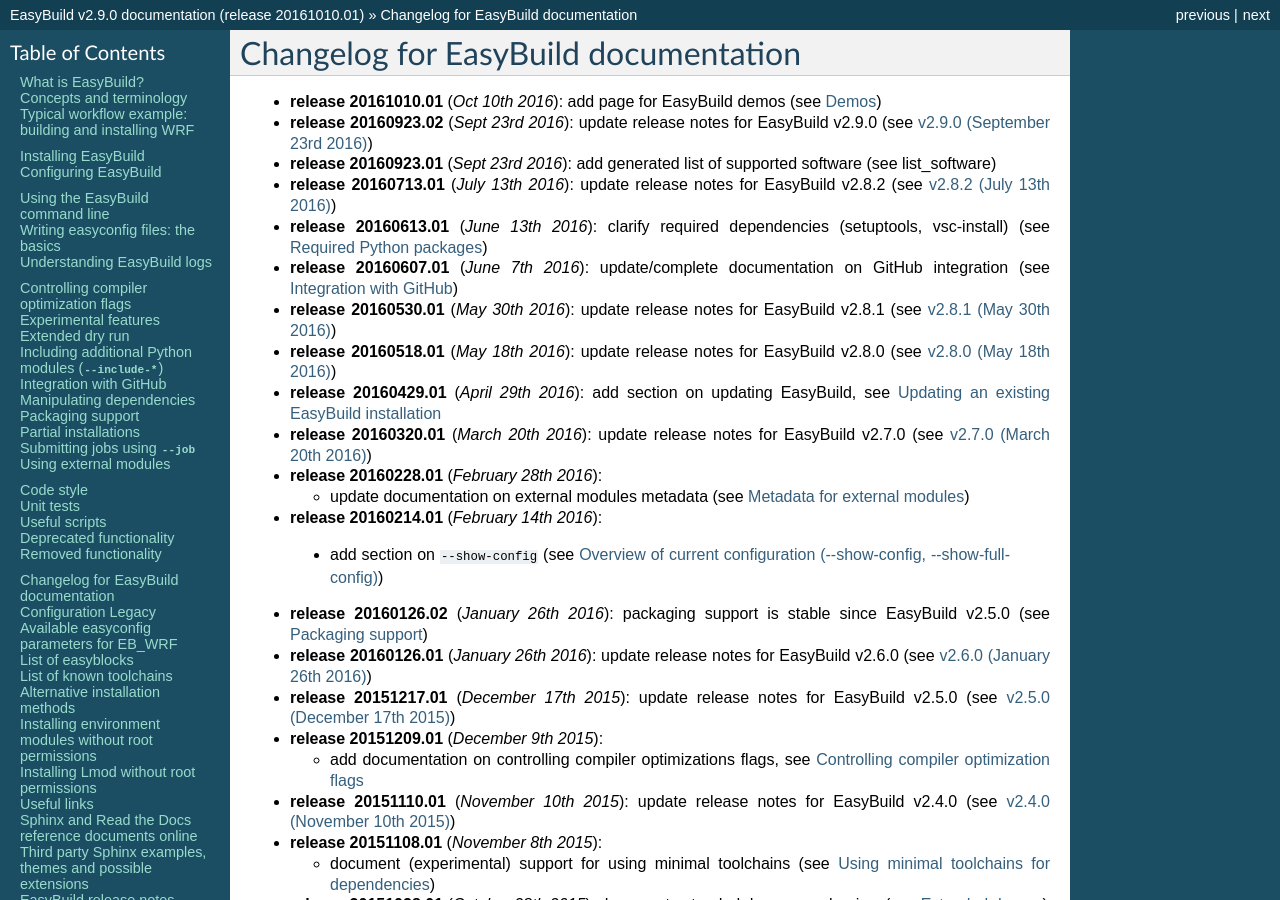
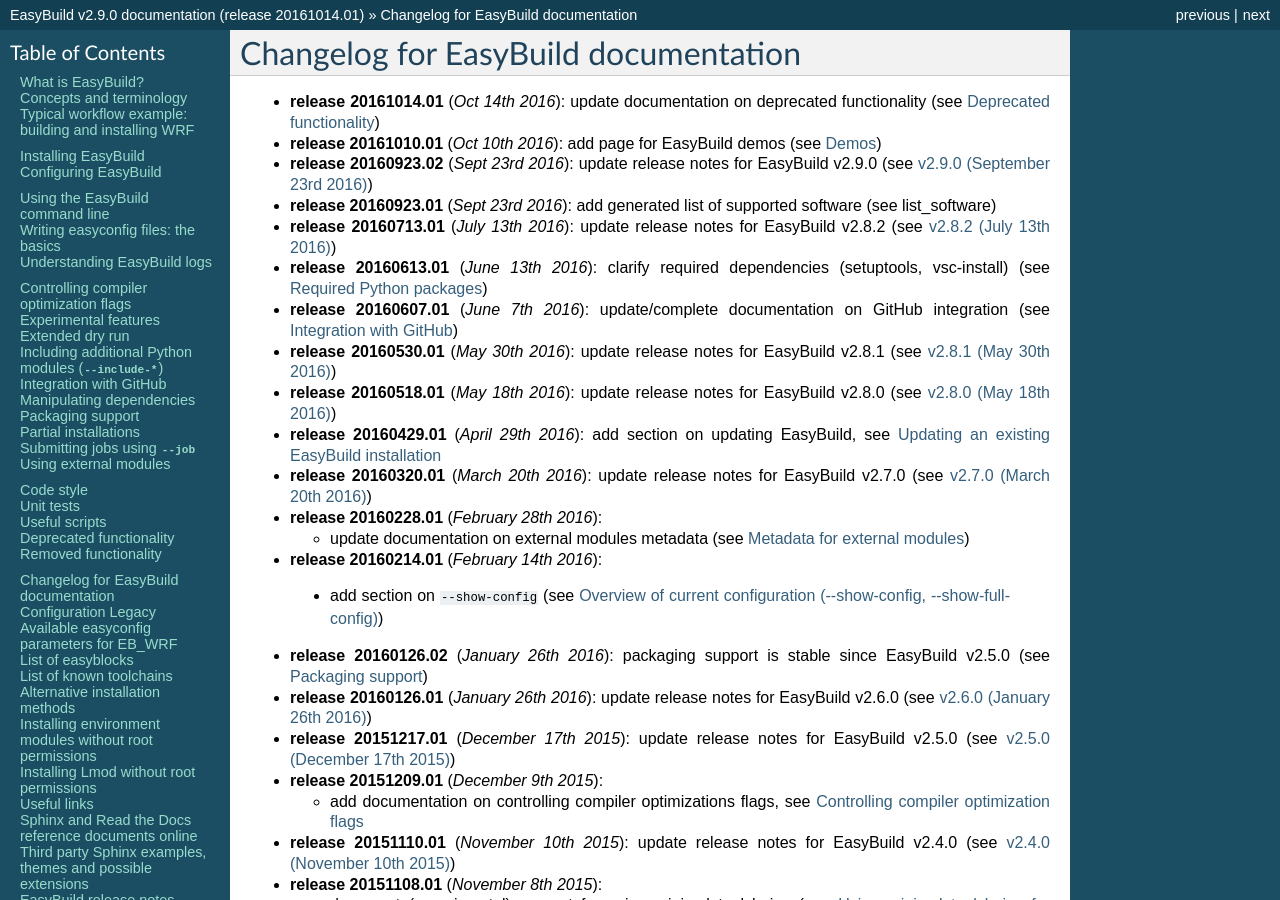
Before and after one commit to easybuilders/easybuild, a Sphinx documentation site: the page built from docs/Changelog.rst, in a window 1280 px wide and 900 px high. Built offline with Sphinx 7.4.7, drawn with Linux system fonts in a browser that asks for light colours; some of the changed text lies outside the part shown.

Commit message:
bump docs release & update changelog

```diff
--- a/docs/Changelog.rst
+++ b/docs/Changelog.rst
@@ -3,6 +3,7 @@
 Changelog for EasyBuild documentation
 -------------------------------------
 
+* **release 20161014.01** (`Oct 14th 2016`): update documentation on deprecated functionality (see :ref:`deprecated`)
 * **release 20161010.01** (`Oct 10th 2016`): add page for EasyBuild demos (see :ref:`demos`)
 * **release 20160923.02** (`Sept 23rd 2016`): update release notes for EasyBuild v2.9.0 (see :ref:`release_notes_eb290`)
 * **release 20160923.01** (`Sept 23rd 2016`): add generated list of supported software (see :ref:`list_software`)
--- a/docs/conf.py
+++ b/docs/conf.py
@@ -43,7 +43,7 @@
 # The short X.Y version.
 version = '2.9.0'  # this is meant to reference the version of EasyBuild
 # The full version, including alpha/beta/rc tags.
-release = '20161010.01'  # this is meant to reference the version of the documentation itself
+release = '20161014.01'  # this is meant to reference the version of the documentation itself
 
 # There are two options for replacing |today|: either, you set today to some
 # non-false value, then it is used:
```
